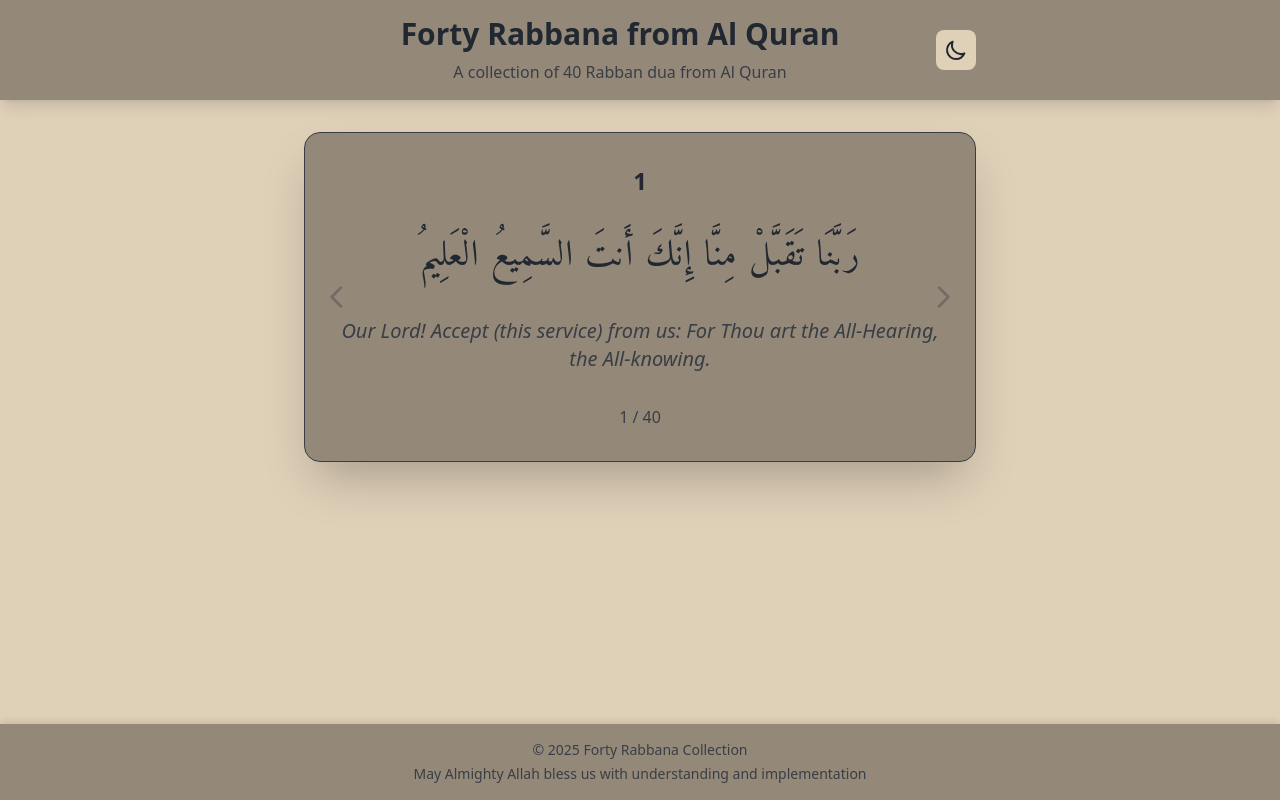
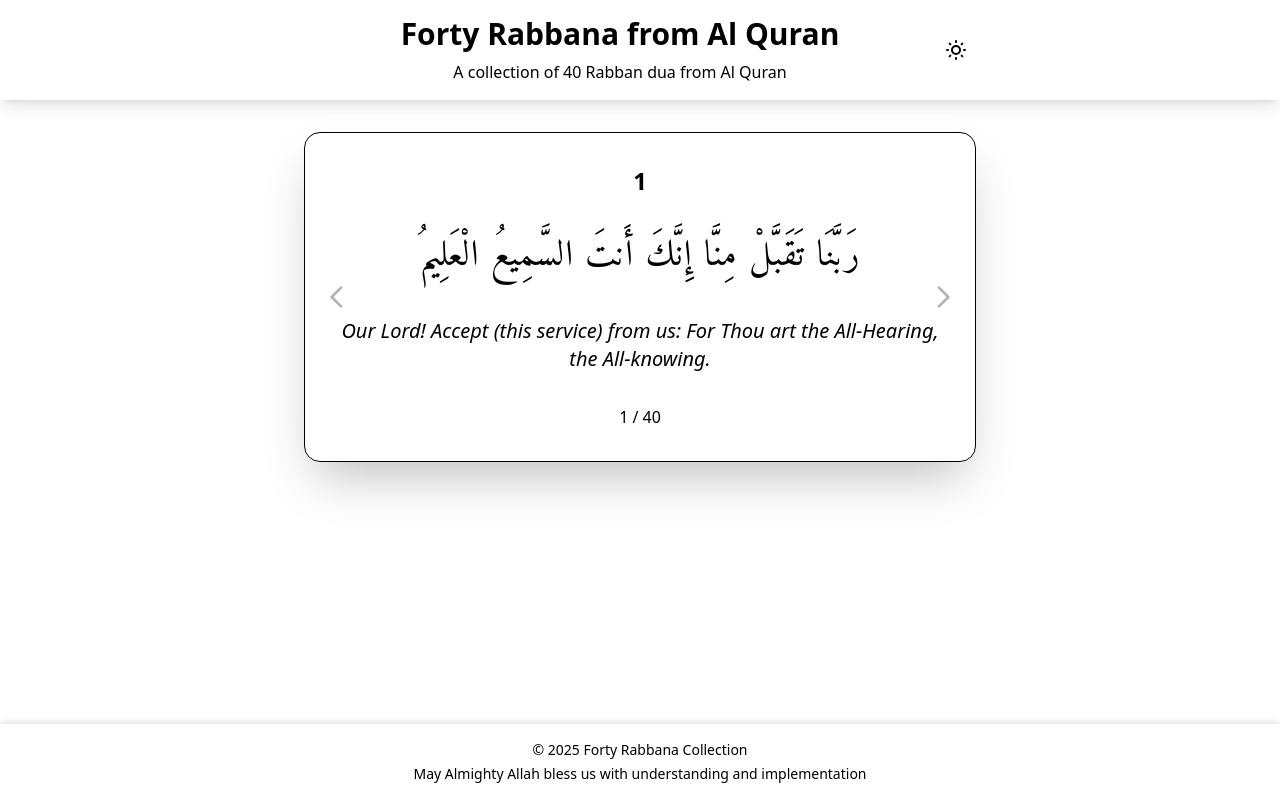
Before and after one commit to mohammedazizul/forty-rabban, a React (Vite) app: page / in a window 1280 px wide. Built offline with nearby package versions, Linux system fonts and the light colour scheme.

Commit message:
all css removed for dark mode and component structure updated

```diff
--- a/src/App.jsx
+++ b/src/App.jsx
@@ -1,101 +1,15 @@
 import "./App.css";
-import { useState, useEffect } from "react";
+import { useState } from "react";
 import data from "./data/rabban.json";
 import { useSwipeable } from "react-swipeable";
-
-function Header({ isDarkMode, toggleTheme }) {
-  return (
-    <header className="w-full py-4 px-4 sm:px-6 md:px-8 bg-[#948979] dark:bg-[#393E46] shadow-lg">
-      <div className="max-w-2xl mx-auto">
-        <div className="flex justify-between items-center">
-          <div className="flex-1">
-            <h1 className="text-2xl sm:text-3xl font-bold text-[#222831] dark:text-[#DFD0B8] text-center">
-              Forty Rabbana from Al Quran
-            </h1>
-            <p className="text-[#393E46] dark:text-[#948979] text-center mt-2 text-sm sm:text-base">
-              A collection of 40 Rabban dua from Al Quran
-            </p>
-          </div>
-          <button
-            onClick={toggleTheme}
-            className="p-2 rounded-lg bg-[#DFD0B8] dark:bg-[#222831] text-[#222831] dark:text-[#DFD0B8] hover:opacity-80 transition-opacity"
-            aria-label="Toggle dark mode"
-          >
-            {isDarkMode ? (
-              <svg
-                className="w-6 h-6"
-                fill="none"
-                stroke="currentColor"
-                viewBox="0 0 24 24"
-              >
-                <path
-                  strokeLinecap="round"
-                  strokeLinejoin="round"
-                  strokeWidth="2"
-                  d="M12 3v1m0 16v1m9-9h-1M4 12H3m15.364 6.364l-.707-.707M6.343 6.343l-.707-.707m12.728 0l-.707.707M6.343 17.657l-.707.707M16 12a4 4 0 11-8 0 4 4 0 018 0z"
-                />
-              </svg>
-            ) : (
-              <svg
-                className="w-6 h-6"
-                fill="none"
-                stroke="currentColor"
-                viewBox="0 0 24 24"
-              >
-                <path
-                  strokeLinecap="round"
-                  strokeLinejoin="round"
-                  strokeWidth="2"
-                  d="M20.354 15.354A9 9 0 018.646 3.646 9.003 9.003 0 0012 21a9.003 9.003 0 008.354-5.646z"
-                />
-              </svg>
-            )}
-          </button>
-        </div>
-      </div>
-    </header>
-  );
-}
-
-function Footer() {
-  return (
-    <footer className="w-full py-4 px-4 sm:px-6 md:px-8 mt-auto bg-[#948979] dark:bg-[#393E46] shadow-[0_-4px_6px_-1px_rgba(0,0,0,0.1)]">
-      <div className="max-w-2xl mx-auto">
-        <div className="text-center text-[#393E46] dark:text-[#948979] text-sm">
-          <p>© {new Date().getFullYear()} Forty Rabbana Collection</p>
-          <p className="mt-1">
-            May Almighty Allah bless us with understanding and implementation
-          </p>
-        </div>
-      </div>
-    </footer>
-  );
-}
+import Header from "./components/Header";
+import Footer from "./components/Footer";
+import LeftArrowSVG from "./components/SVG/LeftArrowSVG";
+import RightArrowSVG from "./components/SVG/RightArrowSVG";
 
 function App() {
   const [currentIndex, setCurrentIndex] = useState(0);
-  const [isDarkMode, setIsDarkMode] = useState(() => {
-    // Check if theme is stored in localStorage
-    if (typeof window !== "undefined") {
-      return (
-        localStorage.theme === "dark" ||
-        (!("theme" in localStorage) &&
-          window.matchMedia("(prefers-color-scheme: dark)").matches)
-      );
-    }
-    return true; // Default to dark mode
-  });
-
-  useEffect(() => {
-    // Update the HTML class and localStorage when isDarkMode changes
-    if (isDarkMode) {
-      document.documentElement.classList.add("dark");
-      localStorage.theme = "dark";
-    } else {
-      document.documentElement.classList.remove("dark");
-      localStorage.theme = "light";
-    }
-  }, [isDarkMode]);
+  const [isDarkMode, setIsDarkMode] = useState(true);
 
   const toggleTheme = () => {
     setIsDarkMode(!isDarkMode);
@@ -117,29 +31,28 @@ function App() {
   });
 
   return (
-    <div className="min-h-screen bg-[#DFD0B8] dark:bg-[#222831] flex flex-col">
+    <div className="min-h-screen flex flex-col">
       <Header isDarkMode={isDarkMode} toggleTheme={toggleTheme} />
-
       <main className="flex-1 p-4 sm:p-6 md:p-8">
         <div className="max-w-2xl mx-auto">
           <div
             {...swipeHandlers}
-            className="bg-[#948979] dark:bg-[#393E46] backdrop-blur-lg rounded-2xl p-4 sm:p-6 md:p-8 shadow-2xl border border-[#393E46] dark:border-[#948979] cursor-grab active:cursor-grabbing"
+            className="backdrop-blur-lg rounded-2xl p-4 sm:p-6 md:p-8 shadow-2xl border cursor-grab active:cursor-grabbing"
           >
             <div className="text-center space-y-4 sm:space-y-6">
-              <p className="text-xl sm:text-2xl font-bold text-[#222831] dark:text-[#DFD0B8]">
+              <p className="text-xl sm:text-2xl font-bold">
                 {data[currentIndex].id}
               </p>
-              <p className="text-2xl sm:text-3xl md:text-4xl font-['Amiri'] text-[#222831] dark:text-[#DFD0B8] leading-loose tracking-wide">
+              <p className="text-2xl sm:text-3xl md:text-4xl font-['Amiri'] leading-loose tracking-wide">
                 {data[currentIndex].arabic}
               </p>
-              <p className="text-lg sm:text-xl text-[#393E46] dark:text-[#948979] italic">
+              <p className="text-lg sm:text-xl italic">
                 {data[currentIndex].translation_en}
               </p>
             </div>
 
             <div className="flex justify-center mt-6 sm:mt-8">
-              <span className="text-[#393E46] dark:text-[#948979] text-sm sm:text-base">
+              <span className="text-sm sm:text-base">
                 {currentIndex + 1} / {data.length}
               </span>
             </div>
@@ -149,43 +62,18 @@ function App() {
                 onClick={prevCard}
                 className="cursor-pointer hover:opacity-100 transition-opacity duration-200 opacity-30"
               >
-                <svg
-                  className="w-8 h-8 text-[#222831] dark:text-[#DFD0B8]"
-                  fill="none"
-                  stroke="currentColor"
-                  viewBox="0 0 24 24"
-                >
-                  <path
-                    strokeLinecap="round"
-                    strokeLinejoin="round"
-                    strokeWidth="2"
-                    d="M15 19l-7-7 7-7"
-                  />
-                </svg>
+                <LeftArrowSVG />
               </div>
               <div
                 onClick={nextCard}
                 className="cursor-pointer hover:opacity-100 transition-opacity duration-200 opacity-30"
               >
-                <svg
-                  className="w-8 h-8 text-[#222831] dark:text-[#DFD0B8]"
-                  fill="none"
-                  stroke="currentColor"
-                  viewBox="0 0 24 24"
-                >
-                  <path
-                    strokeLinecap="round"
-                    strokeLinejoin="round"
-                    strokeWidth="2"
-                    d="M9 5l7 7-7 7"
-                  />
-                </svg>
+                <RightArrowSVG />
               </div>
             </div>
           </div>
         </div>
       </main>
-
       <Footer />
     </div>
   );
--- /dev/null
+++ b/src/components/Footer.jsx
@@ -0,0 +1,16 @@
+function Footer() {
+  return (
+    <footer className="w-full py-4 px-4 sm:px-6 md:px-8 mt-auto shadow-[0_-4px_6px_-1px_rgba(0,0,0,0.1)]">
+      <div className="max-w-2xl mx-auto">
+        <div className="text-center text-sm">
+          <p>© {new Date().getFullYear()} Forty Rabbana Collection</p>
+          <p className="mt-1">
+            May Almighty Allah bless us with understanding and implementation
+          </p>
+        </div>
+      </div>
+    </footer>
+  );
+}
+
+export default Footer;
--- /dev/null
+++ b/src/components/Header.jsx
@@ -0,0 +1,32 @@
+import MoonSVG from "./SVG/MoonSVG";
+import SunSVG from "./SVG/SunSVG";
+
+function Header({ isDarkMode, toggleTheme }) {
+  return (
+    <div className={`h-full w-full ${isDarkMode ? "dark" : ""}`}>
+      <header className="w-full py-4 px-4 sm:px-6 md:px-8 shadow-lg">
+        <div className="max-w-2xl mx-auto">
+          <div className="flex justify-between items-center">
+            <div className="flex-1">
+              <h1 className="text-2xl sm:text-3xl font-bold text-center">
+                Forty Rabbana from Al Quran
+              </h1>
+              <p className="text-center mt-2 text-sm sm:text-base">
+                A collection of 40 Rabban dua from Al Quran
+              </p>
+            </div>
+            <button
+              onClick={toggleTheme}
+              className="p-2 rounded-lg hover:opacity-80 transition-opacity"
+              aria-label="Toggle dark mode"
+            >
+              {isDarkMode ? <SunSVG /> : <MoonSVG />}
+            </button>
+          </div>
+        </div>
+      </header>
+    </div>
+  );
+}
+
+export default Header;
--- /dev/null
+++ b/src/components/SVG/LeftArrowSVG.jsx
@@ -0,0 +1,19 @@
+function LeftArrowSVG() {
+  return (
+    <svg
+      className="w-8 h-8"
+      fill="none"
+      stroke="currentColor"
+      viewBox="0 0 24 24"
+    >
+      <path
+        strokeLinecap="round"
+        strokeLinejoin="round"
+        strokeWidth="2"
+        d="M15 19l-7-7 7-7"
+      />
+    </svg>
+  );
+}
+
+export default LeftArrowSVG;
--- /dev/null
+++ b/src/components/SVG/MoonSVG.jsx
@@ -0,0 +1,19 @@
+function MoonSVG() {
+  return (
+    <svg
+      className="w-6 h-6"
+      fill="none"
+      stroke="currentColor"
+      viewBox="0 0 24 24"
+    >
+      <path
+        strokeLinecap="round"
+        strokeLinejoin="round"
+        strokeWidth="2"
+        d="M20.354 15.354A9 9 0 018.646 3.646 9.003 9.003 0 0012 21a9.003 9.003 0 008.354-5.646z"
+      />
+    </svg>
+  );
+}
+
+export default MoonSVG;
--- /dev/null
+++ b/src/components/SVG/RightArrowSVG.jsx
@@ -0,0 +1,19 @@
+function RightArrowSVG() {
+  return (
+    <svg
+      className="w-8 h-8"
+      fill="none"
+      stroke="currentColor"
+      viewBox="0 0 24 24"
+    >
+      <path
+        strokeLinecap="round"
+        strokeLinejoin="round"
+        strokeWidth="2"
+        d="M9 5l7 7-7 7"
+      />
+    </svg>
+  );
+}
+
+export default RightArrowSVG;
--- /dev/null
+++ b/src/components/SVG/SunSVG.jsx
@@ -0,0 +1,19 @@
+function SunSVG() {
+  return (
+    <svg
+      className="w-6 h-6"
+      fill="none"
+      stroke="currentColor"
+      viewBox="0 0 24 24"
+    >
+      <path
+        strokeLinecap="round"
+        strokeLinejoin="round"
+        strokeWidth="2"
+        d="M12 3v1m0 16v1m9-9h-1M4 12H3m15.364 6.364l-.707-.707M6.343 6.343l-.707-.707m12.728 0l-.707.707M6.343 17.657l-.707.707M16 12a4 4 0 11-8 0 4 4 0 018 0z"
+      />
+    </svg>
+  );
+}
+
+export default SunSVG;
```
Also changed, not shown: src/index.css (+8 -0 lines).
